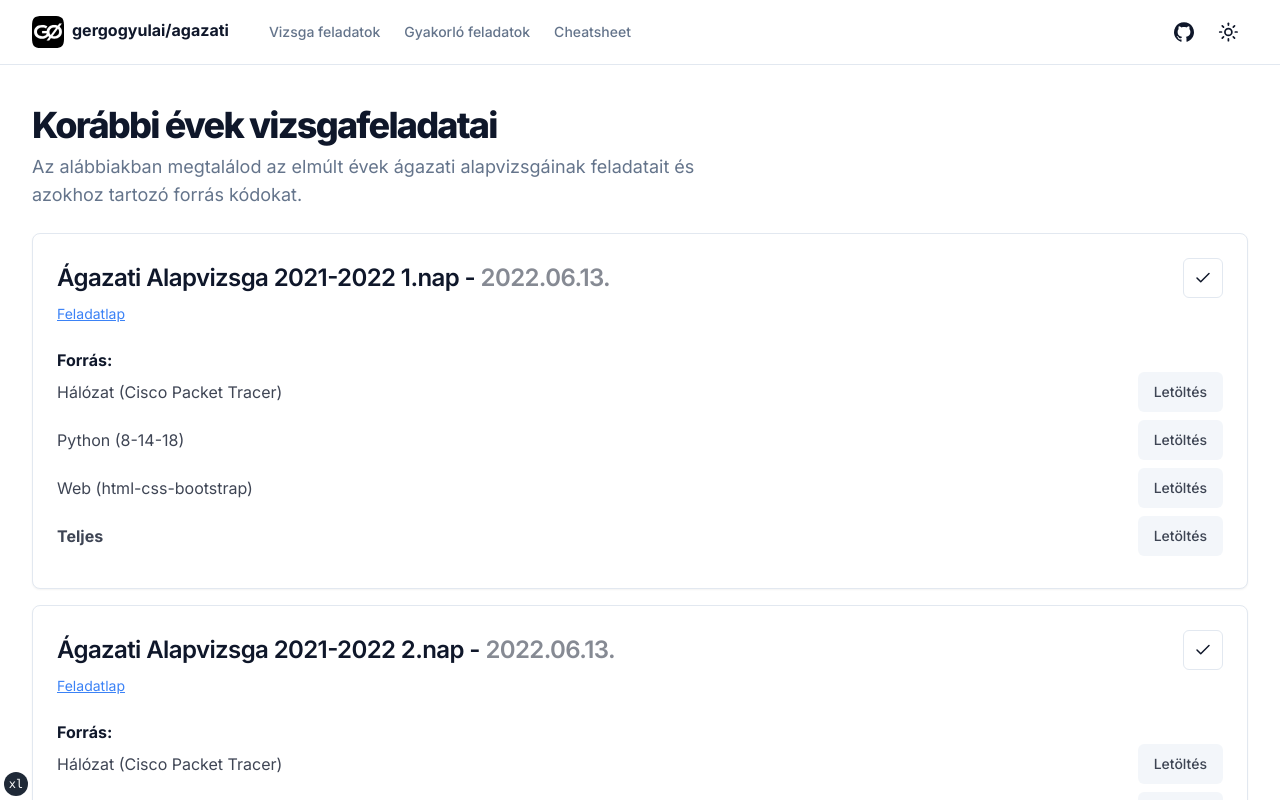
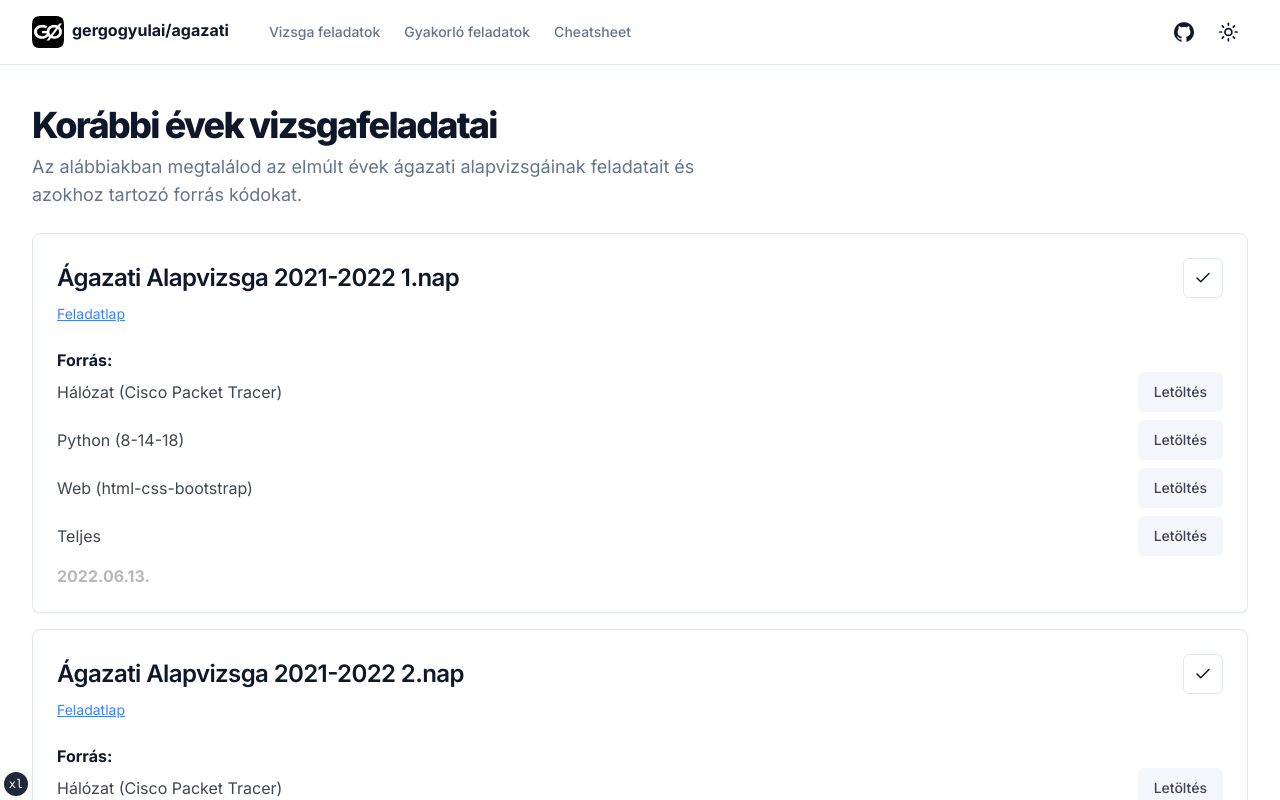
Before and after one commit to gergogyulai/agazati, a Next.js app: page / in a window 1280 px wide. Shown: the top 800 px of the page. Built offline with nearby package versions, Linux system fonts and the light colour scheme; what tailwind-highlightjs would draw is missing.

Commit message:
Update page.tsx to remove date from CardTitle

```diff
--- a/app/page.tsx
+++ b/app/page.tsx
@@ -22,7 +22,7 @@ export default function IndexPage() {
             <CardHeader>
               <CardTitle className="flex items-center justify-between">
                 <div>
-                  {vizsga.title} - <span className="opacity-50">{vizsga.date}</span>
+                  {vizsga.title}
                 </div>
                 <div>
                   <DoneButton id={vizsga.id}/>
@@ -44,6 +44,7 @@ export default function IndexPage() {
                   </Link>
                 </div>
               ))}
+              <span className="opacity-30 font-bold">{vizsga.date}</span>
             </CardContent>
           </Card>
         ))}
```
